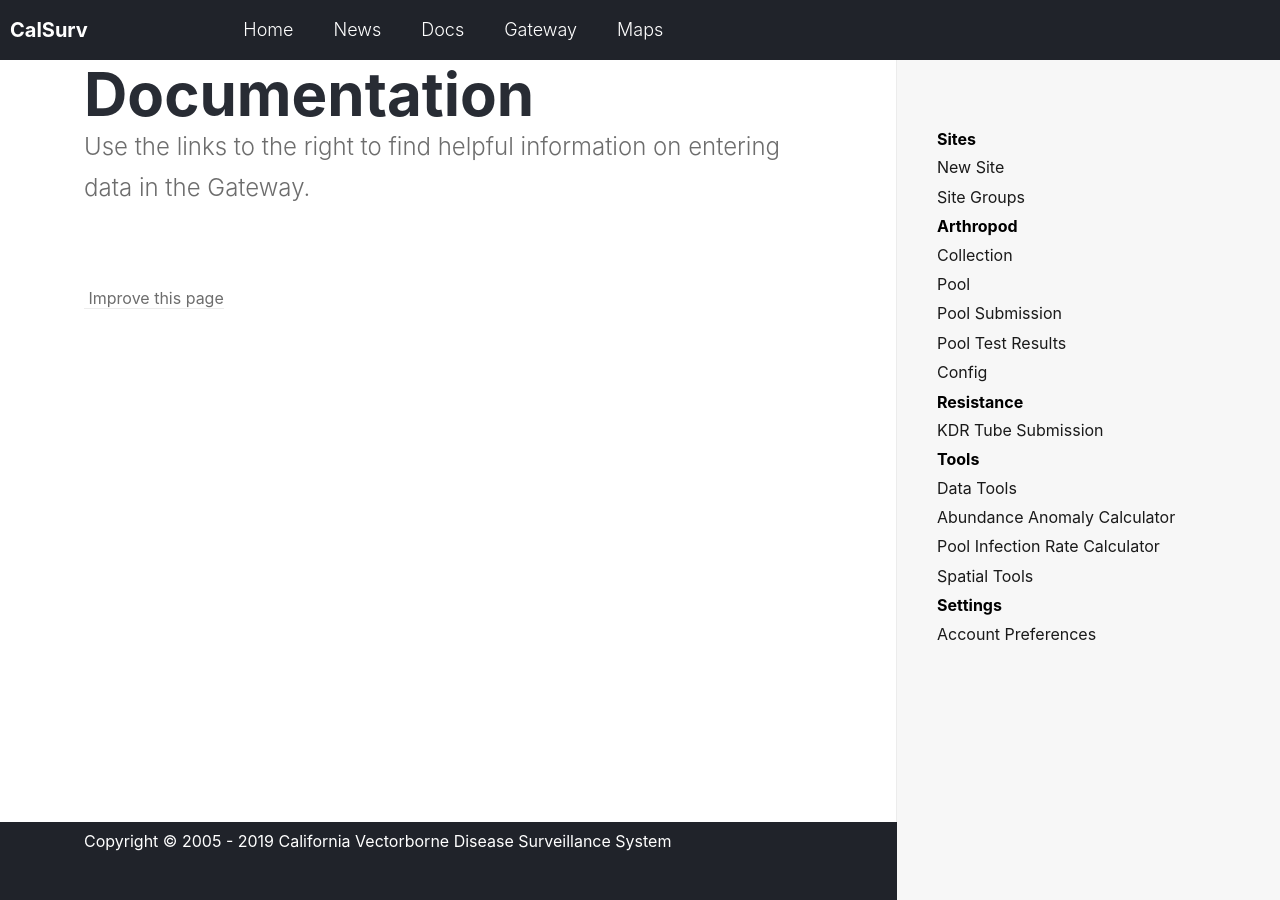
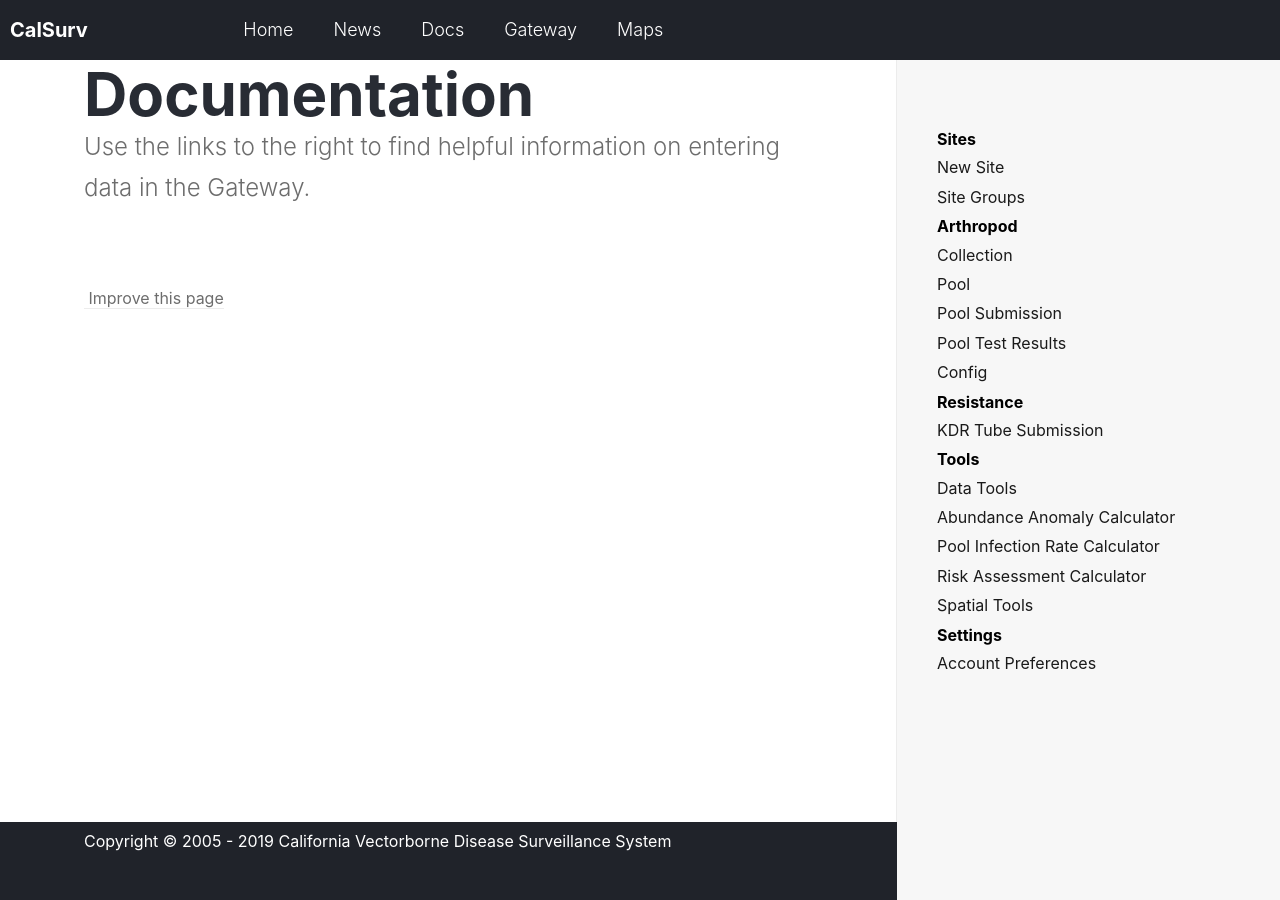
Before and after one commit to tlvaldepena/vectorsurv.org, a Jekyll site: the page built from _docs/index.md, in a window 1280 px wide and 900 px high, scrolled down 78 px. Built offline with Jekyll 4.4.1, drawn with Linux system fonts in a browser that asks for light colours.

Commit message:
Update docs_nav.yml

```diff
--- a/_data/docs_nav.yml
+++ b/_data/docs_nav.yml
@@ -17,6 +17,7 @@
     - link: /docs/tools/data-tools/
     - link: /docs/tools/calculators/anomaly/
     - link: /docs/tools/calculators/infection-rate/
+    - link: /docs/tools/calculators/risk-assessment/
     - link: /docs/tools/spatial-tools/
 - title: Settings
   docs:
```
